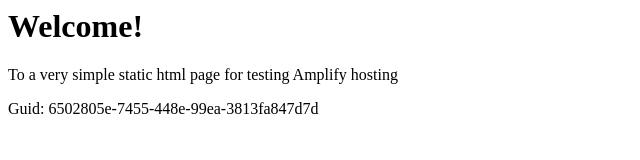
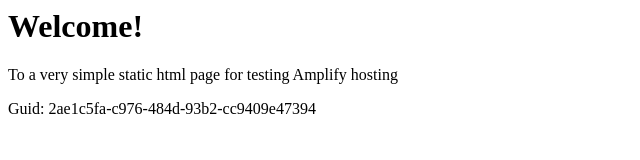
Before and after one commit to aws-aemilia-cdg/Github-PR-Commit-Integration-Test-DoNotTouch-GitHubWebhookPushCanaryTest-v1-prod-eu-west-3, a website: page src/index.html in a window 1280 px wide. Shown: the full height of the page, 0-640 px from the left. Drawn offline with Linux system fonts and the light colour scheme.

Commit message:
commit from integ tests

```diff
--- a/src/index.html
+++ b/src/index.html
@@ -12,6 +12,6 @@
 <body>
     <h1>Welcome!</h1>
     <p>To a very simple static html page for testing Amplify hosting</p>
-    <p>Guid: 6502805e-7455-448e-99ea-3813fa847d7d</p></body>
+    <p>Guid: 2ae1c5fa-c976-484d-93b2-cc9409e47394</p></body>
 
 </html>
```
